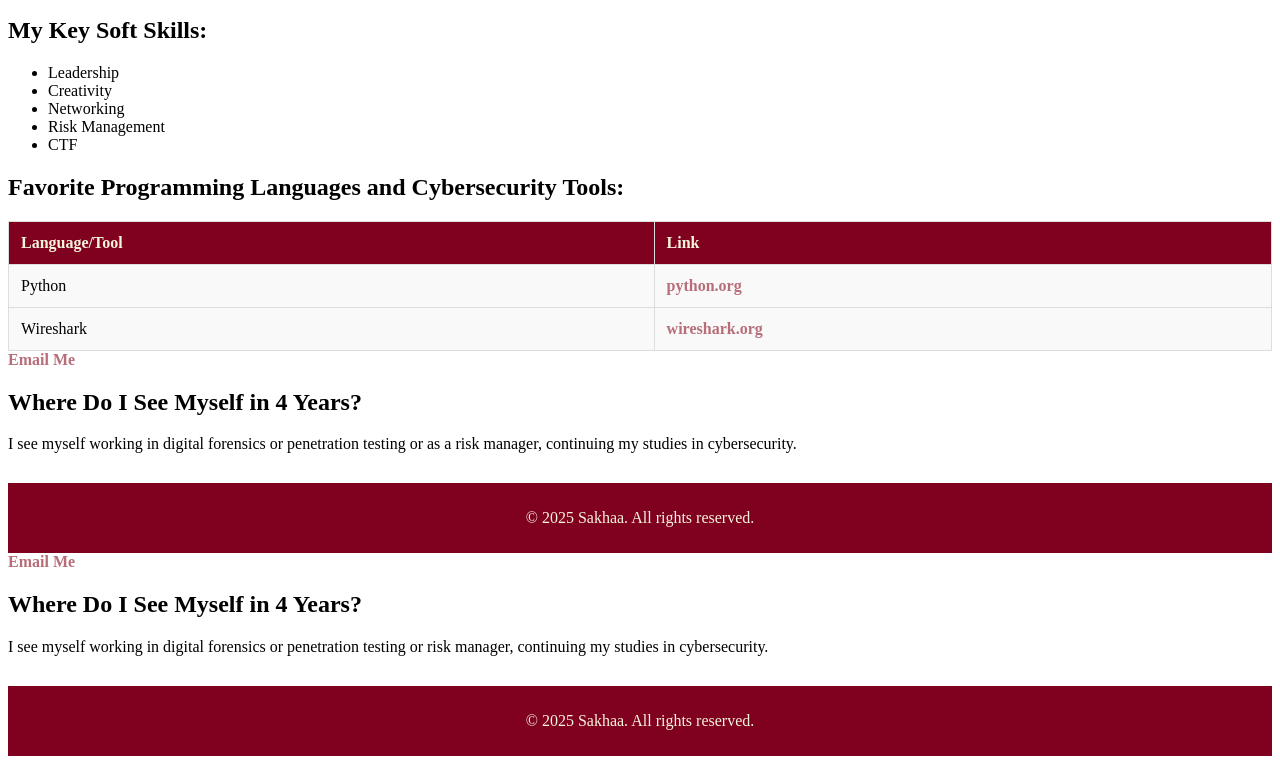
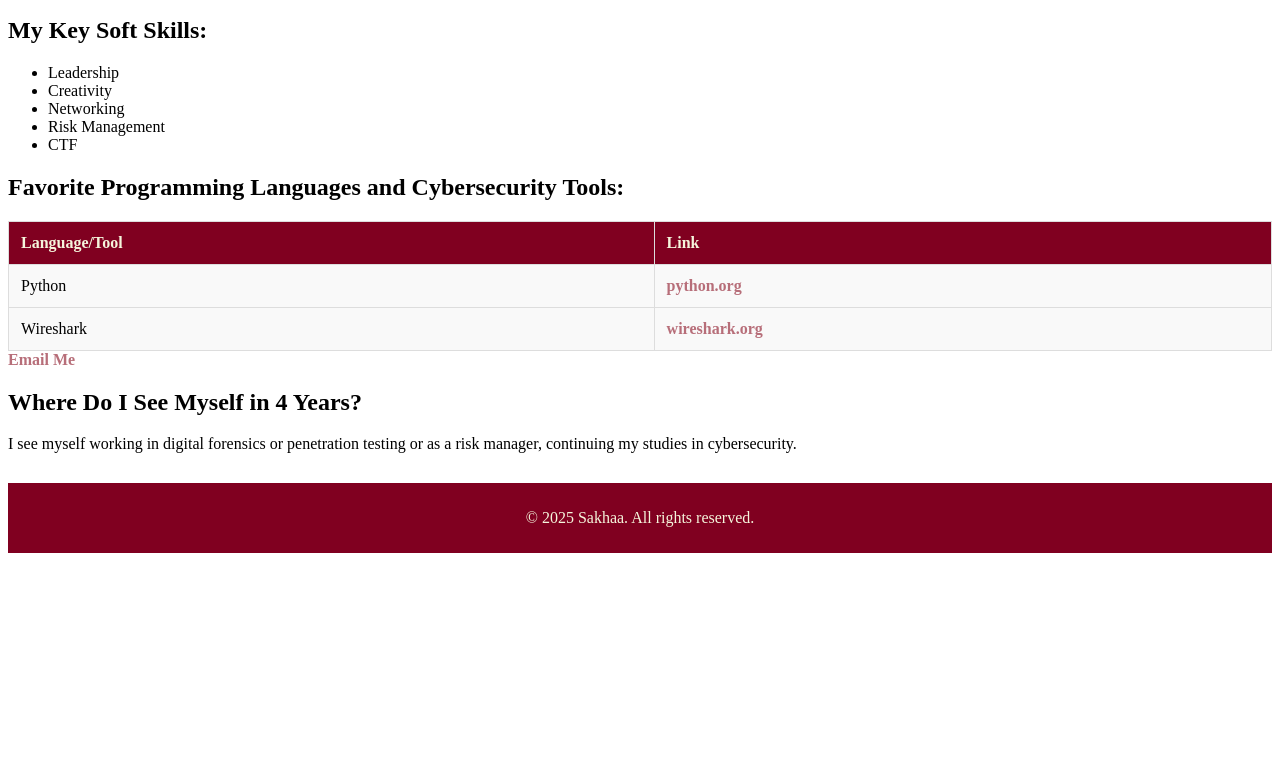
Before and after one commit to sjzaarir23/sakhaa-reposity, a plain HTML site: page index.html in a window 1280 px wide. Shown: the part 421-1185 px from the top of the page. After the commit the page ends 982 px from the top, so only its background shows below. Drawn offline with Linux system fonts and the light colour scheme.

Commit message:
Update index.html

```diff
--- a/index.html
+++ b/index.html
@@ -71,18 +71,5 @@
         <p>© 2025 Sakhaa. All rights reserved.</p>
     </footer>
 
-
-
-<section>
-    <a href="mailto:sjzaarir23@cit.just.edu.jo">Email Me</a>
-</section>
-
-<section>
-    <h2>Where Do I See Myself in 4 Years?</h2>
-    <p>I see myself working in digital forensics or penetration testing or risk manager, continuing my studies in cybersecurity.</p>
-</section>
-<footer>
-    <p>© 2025 Sakhaa. All rights reserved.</p>
-</footer>
 </body>
 </html>
```
